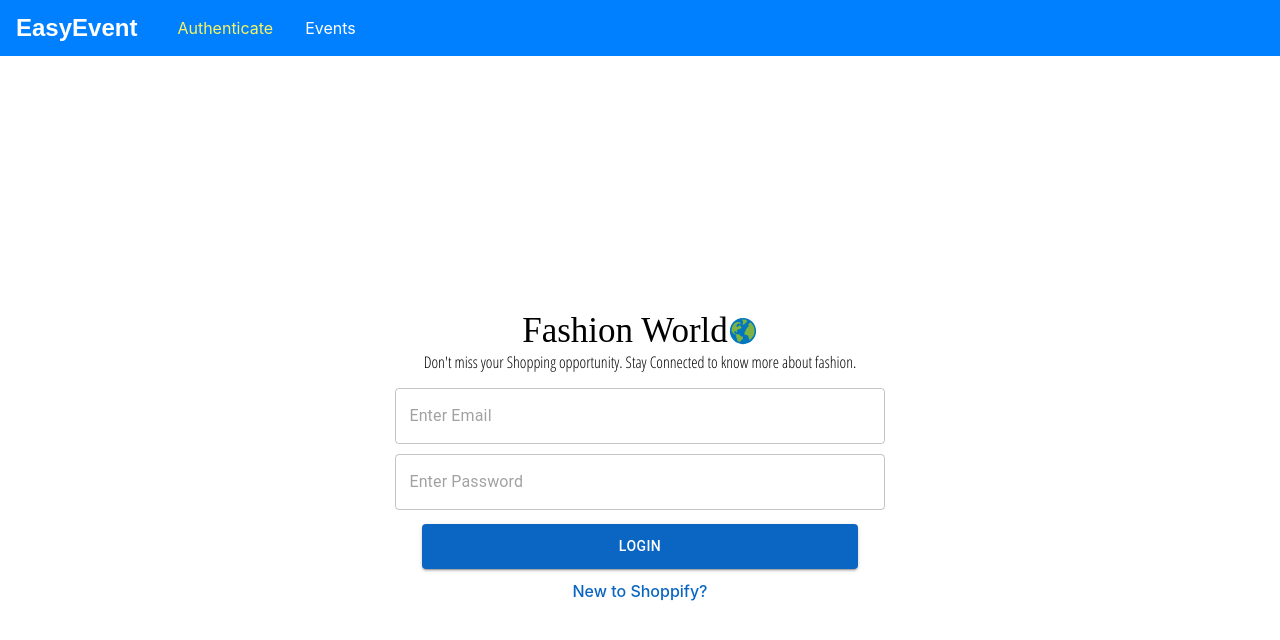
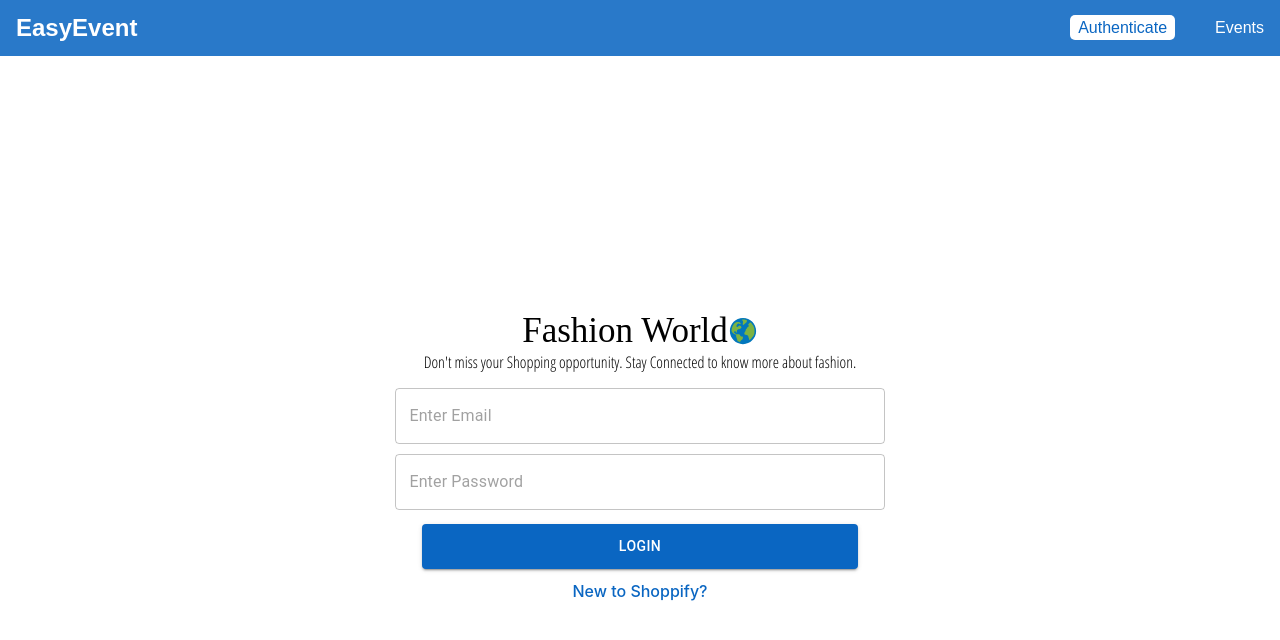
Before and after one commit to akhil117/Shoppify, a React (Create React App) app: page /auth in a window 1280 px wide. Shown: the top 640 px of the page. Built offline with nearby package versions, Linux system fonts and the light colour scheme; a web font is replaced by a local one.

Commit message:
Added Logout button

```diff
--- a/src/App.js
+++ b/src/App.js
@@ -4,32 +4,33 @@ import Booking from "./containers/Bookings";
 import Event from './containers/Events'
 import React, { useEffect } from 'react';
 import MainNavigation from './components/Nav';
-import { useSelector,useDispatch} from "react-redux";
+import { useSelector, useDispatch } from "react-redux";
 import { BrowserRouter, Route, Redirect, Switch } from 'react-router-dom';
 import * as actions from "./store/actions/index";
 
 const App = () => {
   const auth = useSelector(state => state.auth);
   const dispatch = useDispatch();
-  console.log("MY GLOBAL STATE",auth.token);
-  useEffect(()=>{
-      dispatch(actions.authCheckState())
-  },[])
+  console.log("MY GLOBAL STATE", auth.token);
+  useEffect(() => {
+    dispatch(actions.authCheckState())
+  }, [])
   return (
     <div className="App">
       <BrowserRouter>
         <React.Fragment>
           <MainNavigation />
           <main className="main-content">
+            {!auth.token && <Redirect to="/auth" exact />}
+            {auth.token && <Redirect from="/" to="/events" exact />}
+            {auth.token && <Redirect from="/auth" to="/events" exact />}
             <Switch>
-              {!auth.token && <Redirect from="/" to="/auth" exact />}
-              {auth.token && <Redirect from="/" to="/events" exact />}
-              {auth.token && <Redirect from="/auth" to="/events" exact />}
               {!auth.token &&
                 <Route exact path="/auth" component={Login} />
               }
               <Route path="/events" component={Event} />
               {auth.token && <Route path="/bookings" component={Booking} />}
+
             </Switch>
           </main>
         </React.Fragment>
--- a/src/components/Nav/MainNavigation.css
+++ b/src/components/Nav/MainNavigation.css
@@ -4,9 +4,11 @@
   top: 0;
   left: 0;
   height: 3.5rem;
-  background: #0080ff;
+  background: #0a66c2de;
+  font-family: sans-serif;
   display: flex;
   flex-direction: row;
+  justify-content: space-between;
   padding: 0 1rem;
   align-items: center;
 }
@@ -27,6 +29,7 @@
 
 .main-navigation__items{
   margin-left: 1.5rem;
+  margin-right: 0.5rem;
 }
 
 .main-navigation__items>ul{
@@ -35,16 +38,25 @@
   list-style: none;
   padding: 0;
   margin: 0;
+  align-items: center;
 }
 
-.main-navigation__items>ul>li{
+.main-navigation__items li{
   margin: 0 1rem;
-  padding: 0;
 }
 
-.main-navigation__items>ul>li>a{
+.main-navigation__items>ul>li>a,
+.main-navigation__items>ul>li>button
+{
   text-decoration: none;
-  color: #fff;
+  padding: 0.25rem 0.5rem;
+  background: transparent;
+  border: none;
+  font: inherit;
+  cursor: pointer;
+  margin: 0;
+  outline: none;
+  color: white;
 }
 
 /* 1st when you placed mouse shows color
@@ -53,7 +65,22 @@
 
 .main-navigation__items>ul>li>a:hover,
 .main-navigation__items>ul>li>a:active,
-.main-navigation__items>ul>li>a.active
+.main-navigation__items>ul>li>a.active,
+.main-navigation__items>ul>li>button:hover,
+.main-navigation__items>ul>li>button:active
 {
-  color: #f7f45f;
+  color: #0a66c2;
+  background: #ffffff;
+  outline: none;
+  border: none;
+  border-radius: 5px;
 }
+
+
+
+/* media queries */
+@media screen and (max-width: 450px){
+  .main-navigation__items li{
+    margin: 0 0;
+  }
+}
--- a/src/components/Nav/MainNavigation.js
+++ b/src/components/Nav/MainNavigation.js
@@ -1,10 +1,13 @@
 import React from 'react';
 import { NavLink } from 'react-router-dom';
-import { useSelector } from 'react-redux'
+import { useSelector, useDispatch } from 'react-redux'
 import './MainNavigation.css';
+import * as actions from '../../store/actions/index'
+
 
 const MainNavigation = props => {
   const auth = useSelector(state => state.auth);
+  const dispatch = useDispatch();
 
   return (
     <header className="main-navigation">
@@ -23,9 +26,17 @@ const MainNavigation = props => {
           </li>
           {
             auth.token &&
-            <li>
-              <NavLink to="/bookings">Bookings</NavLink>
-            </li>
+            (
+              <React.Fragment>
+                <li>
+                  <NavLink to="/bookings">Bookings</NavLink>
+                </li>
+
+                <li>
+                  <button onClick={() => dispatch(actions.logout())}>Logout</button>
+                </li>
+              </React.Fragment>
+            )
           }
         </ul>
       </nav>
--- a/src/store/actions/auth.js
+++ b/src/store/actions/auth.js
@@ -28,9 +28,7 @@ export const authCheckState=() => {
 }
 
 export const logout = () => {
-  // localStorage.removeItem('token');
-  // localStorage.removeItem('expirationDate');
-  // localStorage.removeItem('userId');
+
   return {
     type: actionTypes.AUTH_INITIATE_LOGOUT
   };
```
Also changed, not shown: 1 other file (tests, documents, lock files or other folders).
